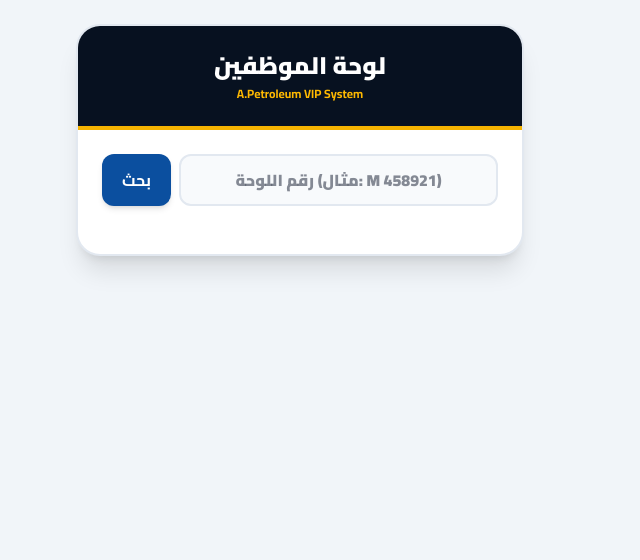
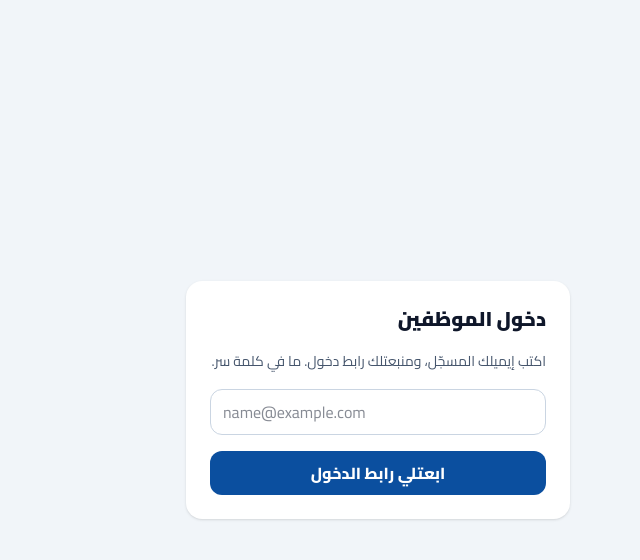
Before and after one commit to msaj/active-petroleum, a Next.js app: page /admin in a window 1280 px wide. Shown: the top 560 px of the page, without its empty margins (371-1011 px from the left). Built offline with nearby package versions, Linux system fonts and the light colour scheme; no server answers.

Commit message:
Staff sign-in by email link for the admin panel

```diff
--- /dev/null
+++ b/app/admin/AdminGate.tsx
@@ -0,0 +1,107 @@
+"use client";
+
+import { createClient, type Session, type SupabaseClient } from "@supabase/supabase-js";
+import { createContext, useContext, useEffect, useState } from "react";
+
+const SB_URL = process.env.NEXT_PUBLIC_SUPABASE_URL || "";
+const KEY = process.env.NEXT_PUBLIC_SUPABASE_ANON_KEY || "";
+
+let client: SupabaseClient | null = null;
+/** Created on first use in the browser, so the page can be prerendered without keys. */
+function getSupabase() {
+  if (!client) {
+    client = createClient(SB_URL, KEY, {
+      auth: { persistSession: true, autoRefreshToken: true, detectSessionInUrl: true, flowType: "implicit" },
+    });
+  }
+  return client;
+}
+
+const TokenContext = createContext<string>("");
+
+/** Access token of the signed-in staff member, to send as Authorization to Supabase. */
+export function useStaffToken() {
+  return useContext(TokenContext);
+}
+
+/** Shows a sign-in form (email link, no password) until a staff member is signed in. */
+export default function AdminGate({ children }: { children: React.ReactNode }) {
+  const [session, setSession] = useState<Session | null>(null);
+  const [ready, setReady] = useState(false);
+  const [email, setEmail] = useState("");
+  const [state, setState] = useState<"idle" | "sending" | "sent" | "error">("idle");
+  const [error, setError] = useState("");
+
+  useEffect(() => {
+    if (!SB_URL || !KEY) {
+      setReady(true);
+      return;
+    }
+    const supabase = getSupabase();
+    supabase.auth.getSession().then(({ data }) => {
+      setSession(data.session);
+      setReady(true);
+    });
+    const { data: sub } = supabase.auth.onAuthStateChange((_event, s) => setSession(s));
+    return () => sub.subscription.unsubscribe();
+  }, []);
+
+  const sendLink = async (e: React.FormEvent) => {
+    e.preventDefault();
+    setState("sending");
+    setError("");
+    const { error } = await getSupabase().auth.signInWithOtp({
+      email: email.trim(),
+      options: { shouldCreateUser: false, emailRedirectTo: `${window.location.origin}/admin${window.location.search}` },
+    });
+    if (error) {
+      setState("error");
+      setError("ما قدرنا نبعت الرابط. تأكد إنو الإيميل مسجّل كموظف.");
+    } else {
+      setState("sent");
+    }
+  };
+
+  if (!ready) {
+    return <div className="min-h-screen flex items-center justify-center font-black">جاري التحميل...</div>;
+  }
+
+  if (!session) {
+    return (
+      <div dir="rtl" className="min-h-screen flex items-center justify-center bg-slate-100 p-4">
+        <form onSubmit={sendLink} className="w-full max-w-sm bg-white rounded-2xl shadow p-6 space-y-4">
+          <h1 className="text-xl font-black">دخول الموظفين</h1>
+          <p className="text-sm text-slate-600 leading-6">اكتب إيميلك المسجّل، ومنبعتلك رابط دخول. ما في كلمة سر.</p>
+          <input
+            type="email"
+            required
+            dir="ltr"
+            value={email}
+            onChange={(e) => setEmail(e.target.value)}
+            placeholder="name@example.com"
+            className="w-full border border-slate-300 rounded-xl px-3 py-2.5"
+          />
+          <button
+            type="submit"
+            disabled={state === "sending"}
+            className="w-full bg-[#0B4F9F] text-white font-extrabold rounded-xl py-2.5 disabled:opacity-60"
+          >
+            {state === "sending" ? "عم نبعت..." : "ابعتلي رابط الدخول"}
+          </button>
+          {state === "sent" && <p className="text-sm font-bold text-emerald-700">بعتنالك رابط عالإيميل. افتحه من نفس الجهاز.</p>}
+          {state === "error" && <p className="text-sm font-bold text-red-600">{error}</p>}
+        </form>
+      </div>
+    );
+  }
+
+  return (
+    <TokenContext.Provider value={session.access_token}>
+      <div dir="rtl" className="bg-slate-900 text-white text-xs px-4 py-2 flex justify-between items-center">
+        <span>مسجّل: {session.user.email}</span>
+        <button onClick={() => getSupabase().auth.signOut()} className="underline">تسجيل خروج</button>
+      </div>
+      {children}
+    </TokenContext.Provider>
+  );
+}
--- a/app/admin/page.tsx
+++ b/app/admin/page.tsx
@@ -1,6 +1,7 @@
 "use client";
 
 import React, { useState, useEffect, Suspense } from "react";
+import AdminGate, { useStaffToken } from "./AdminGate";
 
 function AdminPanel() {
   const [plate, setPlate] = useState("");
@@ -20,6 +21,8 @@ function AdminPanel() {
 
   const SUPABASE_URL = process.env.NEXT_PUBLIC_SUPABASE_URL;
   const SUPABASE_KEY = process.env.NEXT_PUBLIC_SUPABASE_ANON_KEY;
+  // Signed-in staff token: the customers table is only readable and writable by staff (RLS).
+  const token = useStaffToken();
 
   useEffect(() => {
     const params = new URLSearchParams(window.location.search);
@@ -40,7 +43,7 @@ function AdminPanel() {
       const res = await fetch(`${SUPABASE_URL}/rest/v1/customers?plate_number=eq.${encodeURIComponent(searchPlate)}&select=*`, {
         headers: {
           'apikey': SUPABASE_KEY || "",
-          'Authorization': `Bearer ${SUPABASE_KEY}`
+          'Authorization': `Bearer ${token}`
         }
       });
       const data = await res.json();
@@ -75,15 +78,17 @@ function AdminPanel() {
       washType === "moteur" ? "غسيل مع موتور" : "غسيل VIP شامل";
 
     try {
-      await fetch(`${SUPABASE_URL}/rest/v1/customers?id=eq.${customer.id}`, {
+      const upd = await fetch(`${SUPABASE_URL}/rest/v1/customers?id=eq.${customer.id}`, {
         method: 'PATCH',
         headers: {
           'Content-Type': 'application/json',
+          'Prefer': 'return=representation',
           'apikey': SUPABASE_KEY || "",
-          'Authorization': `Bearer ${SUPABASE_KEY}`
+          'Authorization': `Bearer ${token}`
         },
         body: JSON.stringify({ last_visit: new Date().toISOString() })
       });
+      if (!upd.ok || (await upd.json()).length === 0) throw new Error("not updated");
 
       setMessage({ text: `تم تسجيل (${washName}) بنجاح!`, type: "success" });
     } catch (err) {
@@ -103,12 +108,13 @@ function AdminPanel() {
     const fullOilString = `${oilBrand} ${oilGrade}`;
 
     try {
-      await fetch(`${SUPABASE_URL}/rest/v1/customers?id=eq.${customer.id}`, {
+      const upd = await fetch(`${SUPABASE_URL}/rest/v1/customers?id=eq.${customer.id}`, {
         method: 'PATCH',
         headers: {
           'Content-Type': 'application/json',
+          'Prefer': 'return=representation',
           'apikey': SUPABASE_KEY || "",
-          'Authorization': `Bearer ${SUPABASE_KEY}`
+          'Authorization': `Bearer ${token}`
         },
         body: JSON.stringify({
             current_km: parseInt(newKm),
@@ -116,6 +122,7 @@ function AdminPanel() {
             last_visit: new Date().toISOString()
         })
       });
+      if (!upd.ok || (await upd.json()).length === 0) throw new Error("not updated");
 
       setCustomer({ ...customer, current_km: parseInt(newKm), oil_type: fullOilString });
 
@@ -311,8 +318,10 @@ function AdminPanel() {
 
 export default function AdminPage() {
   return (
+    <AdminGate>
     <Suspense fallback={<div className="min-h-screen flex items-center justify-center font-black">جاري التحميل...</div>}>
       <AdminPanel />
     </Suspense>
+    </AdminGate>
   );
 }
```
